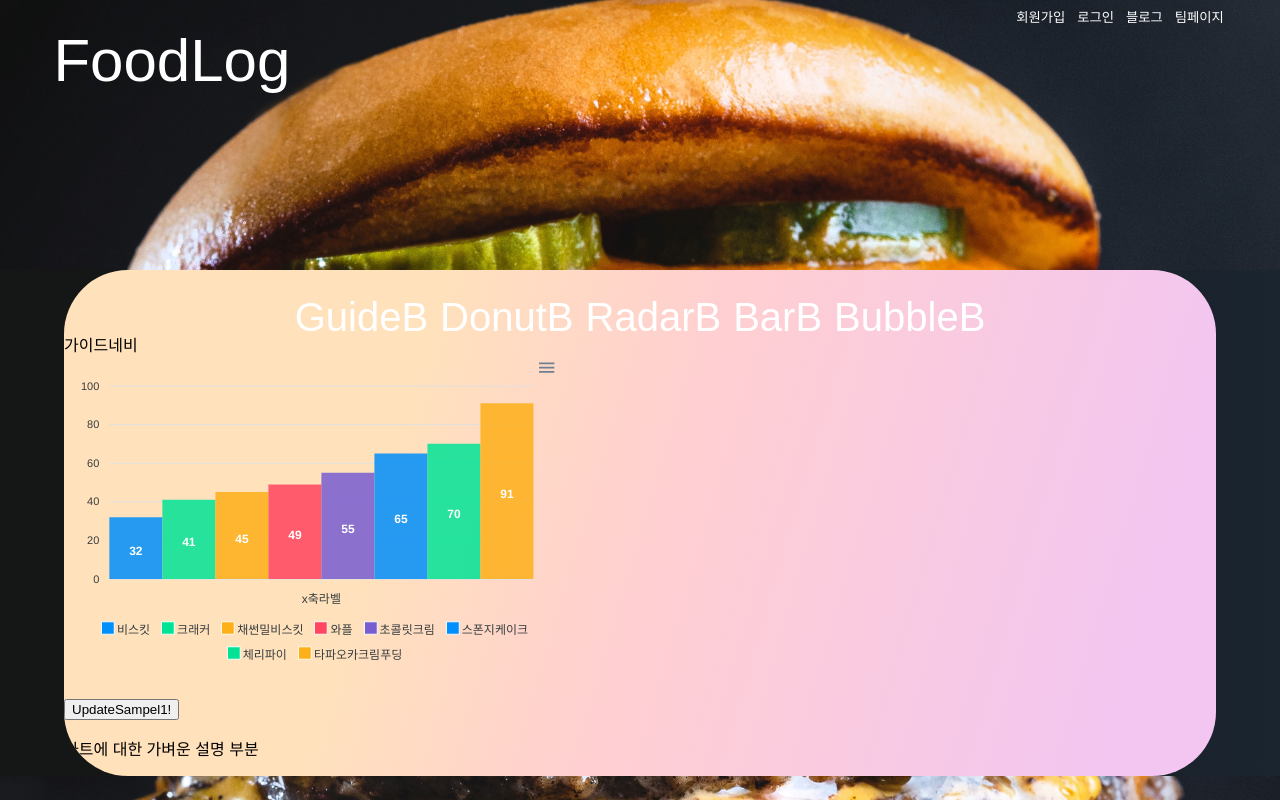
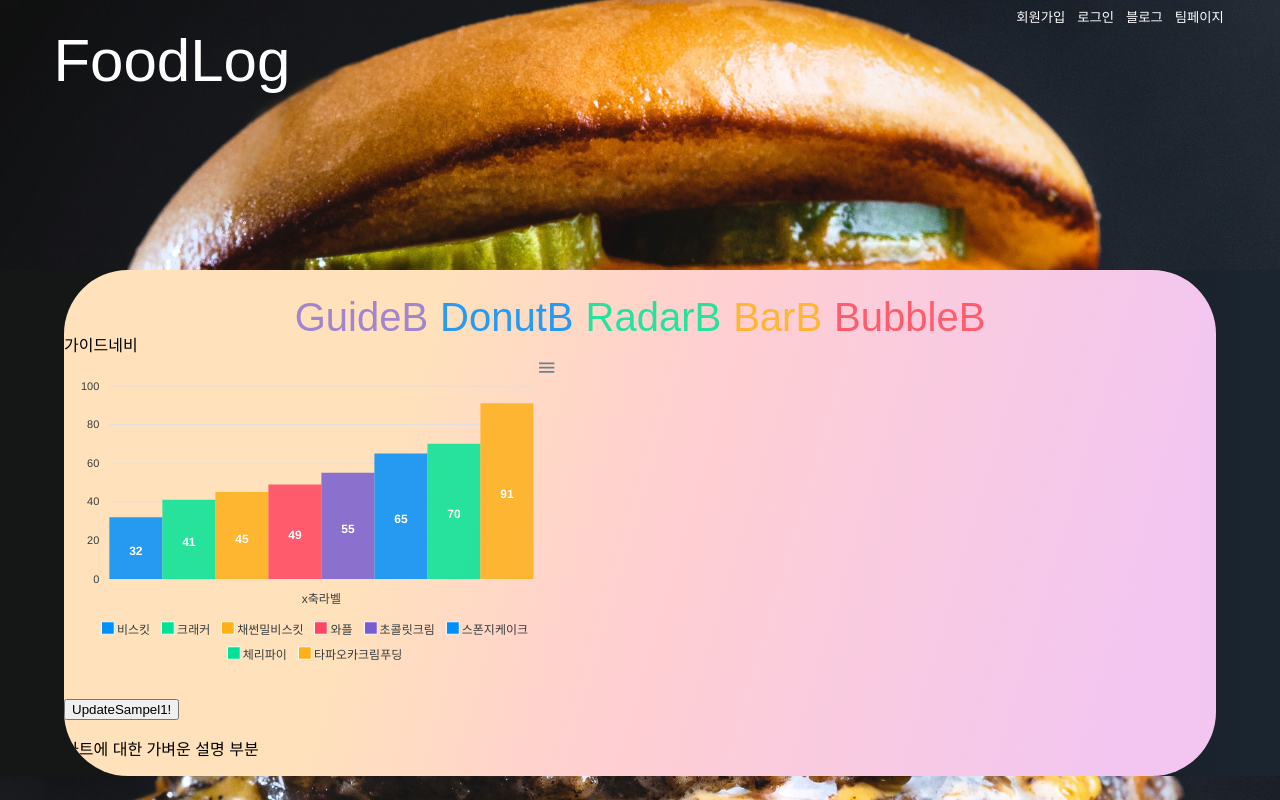
Before and after one commit to jjs0211/EliceWebProject2, a React (Create React App) app in the folder front/: page /graph in a window 1280 px wide. Shown: the top 800 px of the page. Built offline with nearby package versions, Linux system fonts and the light colour scheme; no server answers.

Commit message:
[FEAT] button stlye edit

```diff
--- a/front/src/components/graph/MainNav/MainNav2.css
+++ b/front/src/components/graph/MainNav/MainNav2.css
@@ -29,7 +29,7 @@
 .GuideButton {
   height: 100%;
   font-size: 40px;
-  color: white;
+
   border: none;
   background: none;
 
@@ -37,58 +37,56 @@
 
 .GuideButton > a{
   text-decoration: none;
-  color: white;
+  color: rgb(163, 133, 205);
 }
 
 .DonutButton {
   height: 100%;
   font-size: 40px;
-  color: white;
   border: none;
   background: none;
 }
 
 .DonutButton>a {
   text-decoration: none;
-  color: white;
+    color: rgb(38, 155, 243);
 }
 
 
 .RadarButton {
   height: 100%;
   font-size: 40px;
-  color: white;
   border: none;
   background: none;
 }
 
 .RadarButton>a {
   text-decoration: none;
-  color: white;
+  color: rgb(38,226,157);
 }
 
 .BarButton {
   height: 100%;
   font-size: 40px;
-  color: white;
   border: none;
   background: none;
 }
 
 .BarButton>a {
   text-decoration: none;
-  color: white;
+  color: rgb(254, 182, 51);
 }
 
 .BubbleButton {
   height: 100%;
   font-size: 40px;
-  color: white;
   border: none;
   background: none;
 }
 
 .BubbleButton>a {
   text-decoration: none;
-  color: white;
+  color: rgb(255,
+    93,
+    110);
 }
```
